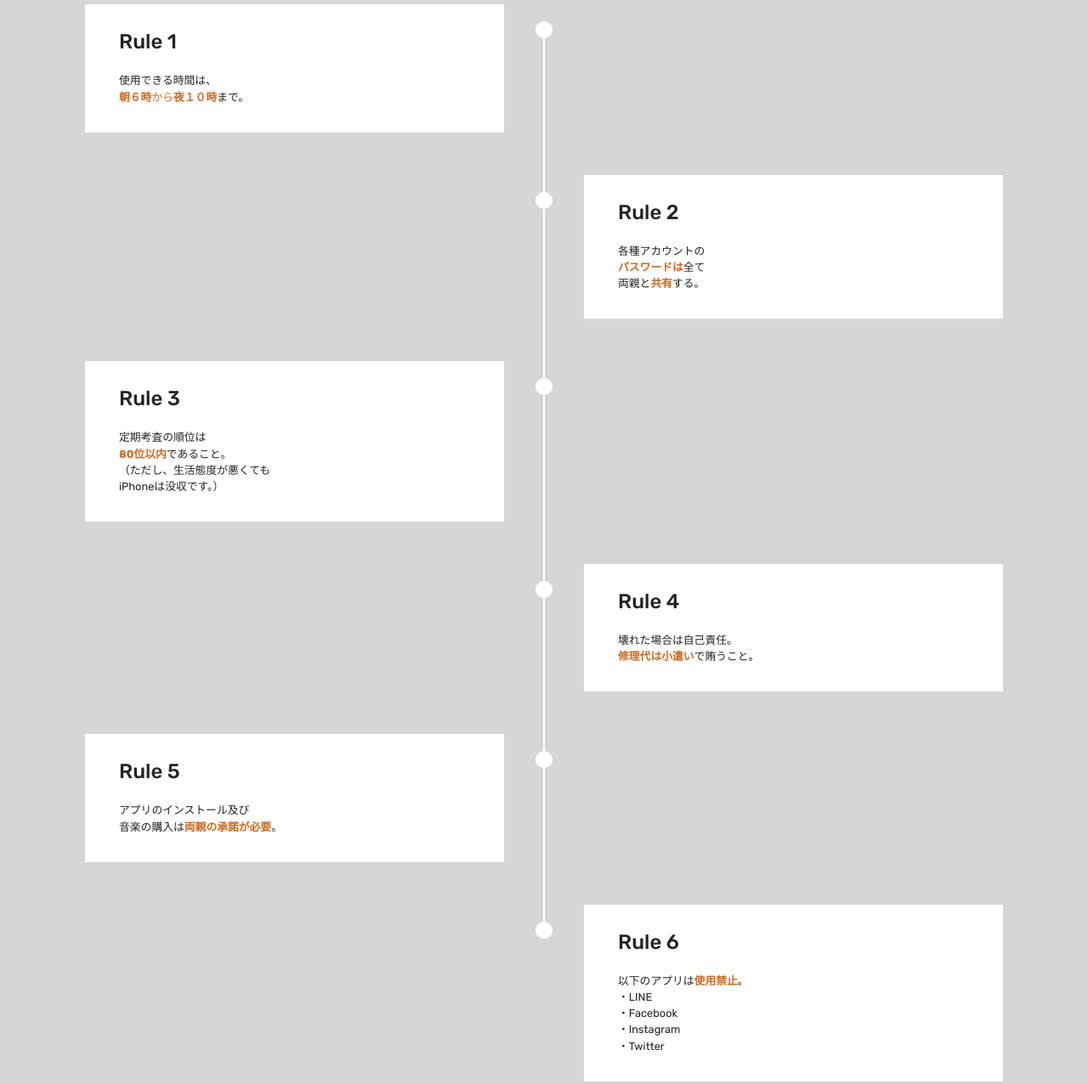
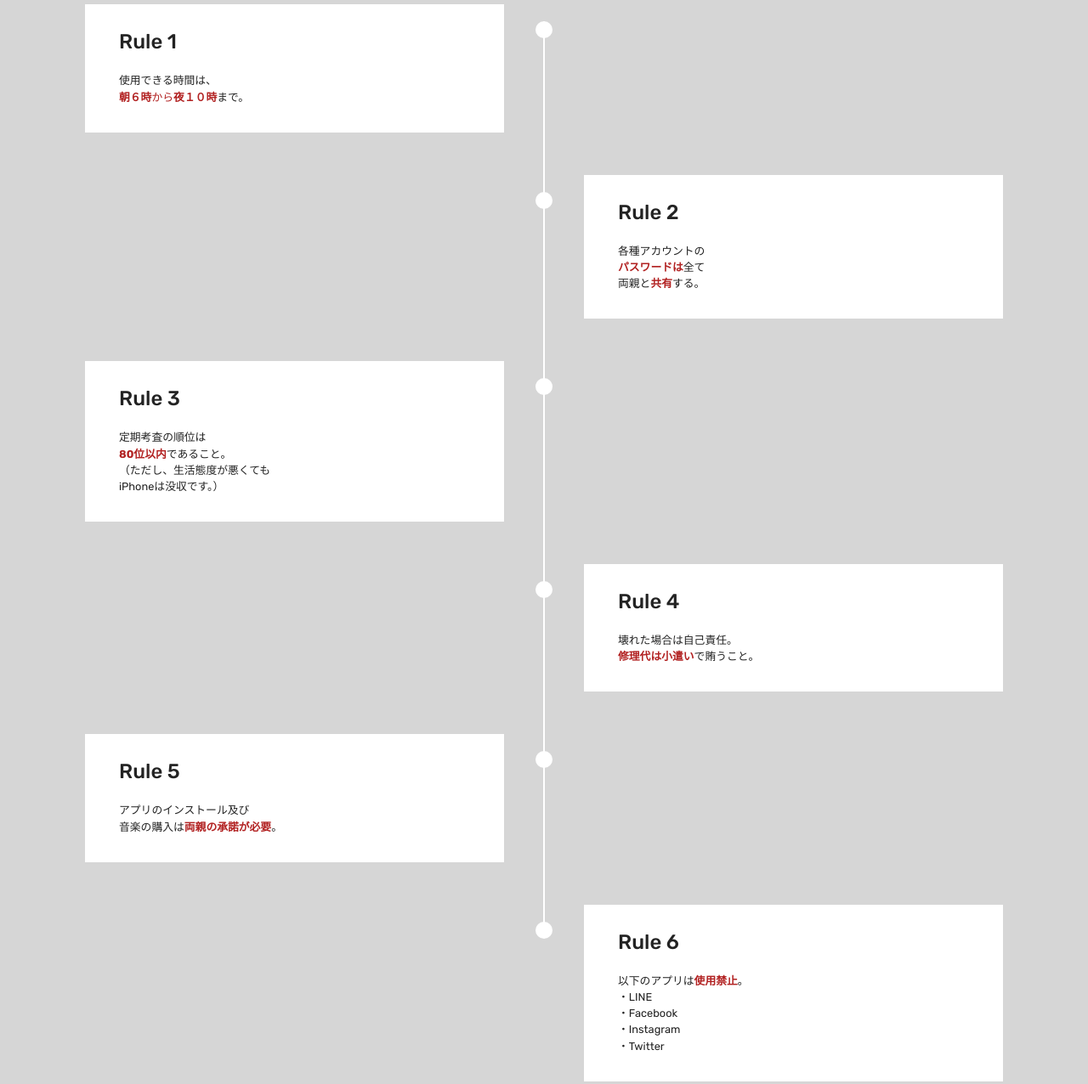
Before and after one commit to MondoGrosso/smartphone-rules, a plain HTML site: page index.html in a window 1280 px wide. Shown: the part 1911-3187 px from the top of the page at 85% size. Drawn offline with Linux system fonts and the light colour scheme; files whose address does not match are found by name.

Commit message:
201804302003-update

```diff
--- a/index.html
+++ b/index.html
@@ -95,7 +95,7 @@
             <div class="col-xs-12 col-md-6 align-right">
                 <div class="timeline-text-content">
                     <h4 class="mbr-timeline-title pb-3 mbr-fonts-style display-5">Rule 1</h4>
-                    <p class="mbr-timeline-text mbr-fonts-style display-7">使用できる時間は、<br><font color="#d2691e"><b>朝６時</b>から<b>夜１０時</b></font>まで。</p>
+                    <p class="mbr-timeline-text mbr-fonts-style display-7">使用できる時間は、<br><font color="#b22222"><b>朝６時</b>から<b>夜１０時</b></font>まで。</p>
                  </div>
             </div>
             </div>
@@ -111,7 +111,7 @@
                     <div class="timeline-text-content">
                         <h4 class="mbr-timeline-title pb-3 mbr-fonts-style display-5">
                             Rule 2</h4>
-                        <p class="mbr-timeline-text mbr-fonts-style display-7">各種アカウントの<br><b><font color="#d2691e">パスワードは</font></b>全て<br>両親と<b><font color="#d2691e">共有</font></b>する。</p>
+                        <p class="mbr-timeline-text mbr-fonts-style display-7">各種アカウントの<br><b><font color="#b22222">パスワードは</font></b>全て<br>両親と<b><font color="#b22222">共有</font></b>する。</p>
                     </div>
                 </div>
             </div>
@@ -128,7 +128,7 @@
                     <div class="timeline-text-content">
                         <h4 class="mbr-timeline-title pb-3 mbr-fonts-style display-5">
                             Rule 3</h4>
-                        <p class="mbr-timeline-text mbr-fonts-style display-7">定期考査の順位は<br><font color="#d2691e"><b>80位以内</b></font>であること。<br>（ただし、生活態度が悪くても<br>iPhoneは没収です。）</p>
+                        <p class="mbr-timeline-text mbr-fonts-style display-7">定期考査の順位は<br><font color="#b22222"><b>80位以内</b></font>であること。<br>（ただし、生活態度が悪くても<br>iPhoneは没収です。）</p>
                     </div>
                 </div>
             </div>
@@ -144,7 +144,7 @@
                     <div class="timeline-text-content">
                         <h4 class="mbr-timeline-title pb-3 mbr-fonts-style display-5">
                             Rule 4</h4>
-                        <p class="mbr-timeline-text mbr-fonts-style display-7">壊れた場合は自己責任。<br><b><font color="#d2691e">修理代は小遣い</font></b>で賄うこと。</p>
+                        <p class="mbr-timeline-text mbr-fonts-style display-7">壊れた場合は自己責任。<br><b><font color="#b22222">修理代は小遣い</font></b>で賄うこと。</p>
                     </div>
                 </div>
             </div>
@@ -161,7 +161,7 @@
                     <div class="timeline-text-content">
                         <h4 class="mbr-timeline-title pb-3 mbr-fonts-style display-5">
                             Rule 5</h4>
-                        <p class="mbr-timeline-text mbr-fonts-style display-7">アプリのインストール及び<br>音楽の購入は<b><font color="#d2691e">両親の承諾が必要</font></b>。</p>
+                        <p class="mbr-timeline-text mbr-fonts-style display-7">アプリのインストール及び<br>音楽の購入は<b><font color="#b22222">両親の承諾が必要</font></b>。</p>
                     </div>
                 </div>
             </div>
@@ -178,7 +178,7 @@
                     <div class="timeline-text-content">
                         <h4 class="mbr-timeline-title pb-3 mbr-fonts-style display-5">
                             Rule 6</h4>
-                        <p class="mbr-timeline-text mbr-fonts-style display-7">以下のアプリは<b><font color="#d2691e">使用禁止</font></b>。<br>・LINE<br>・Facebook<br>・Instagram<br>・Twitter</p>
+                        <p class="mbr-timeline-text mbr-fonts-style display-7">以下のアプリは<b><font color="#b22222">使用禁止</font></b>。<br>・LINE<br>・Facebook<br>・Instagram<br>・Twitter</p>
                     </div>
                 </div>
             </div>
```
